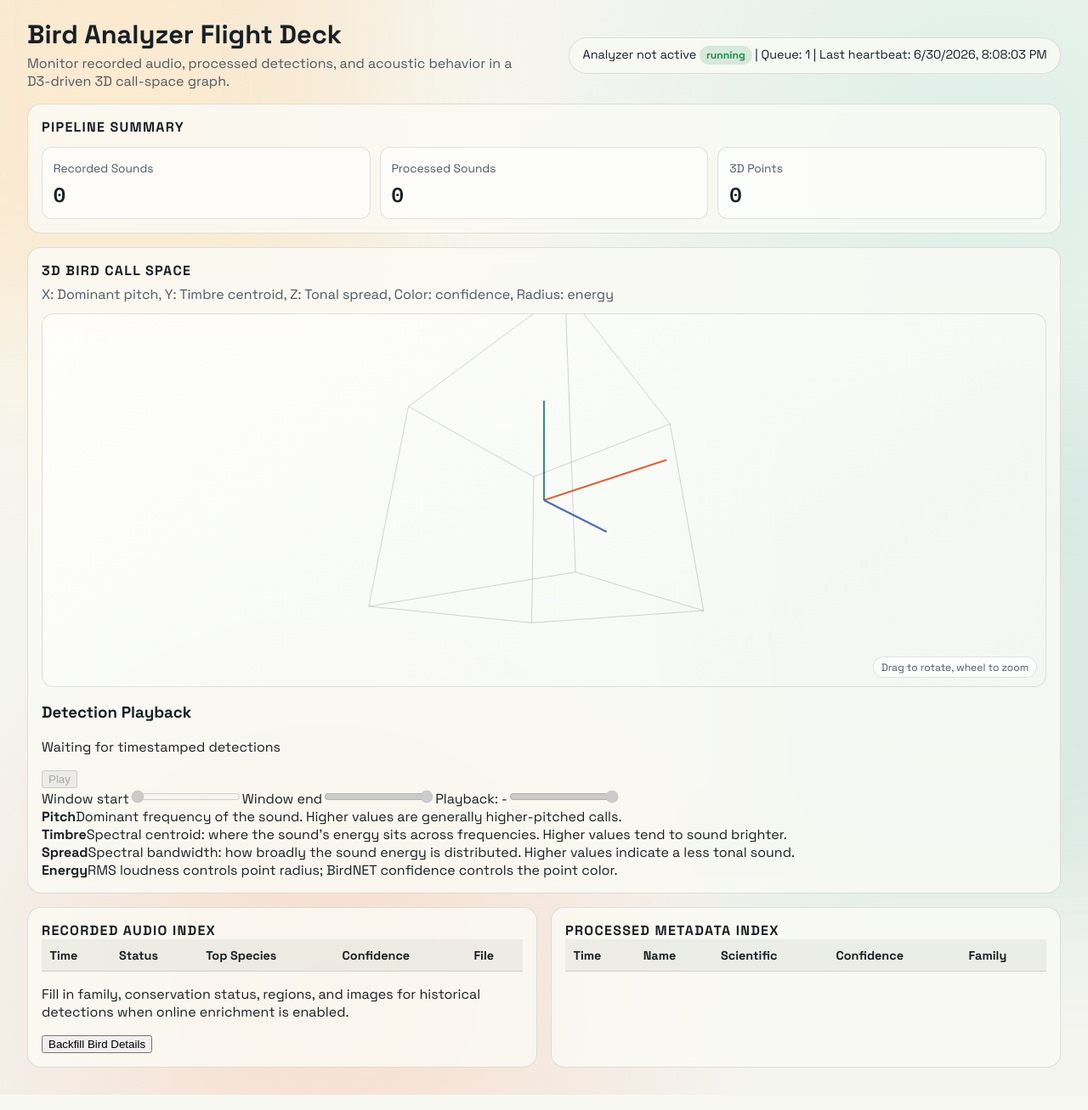
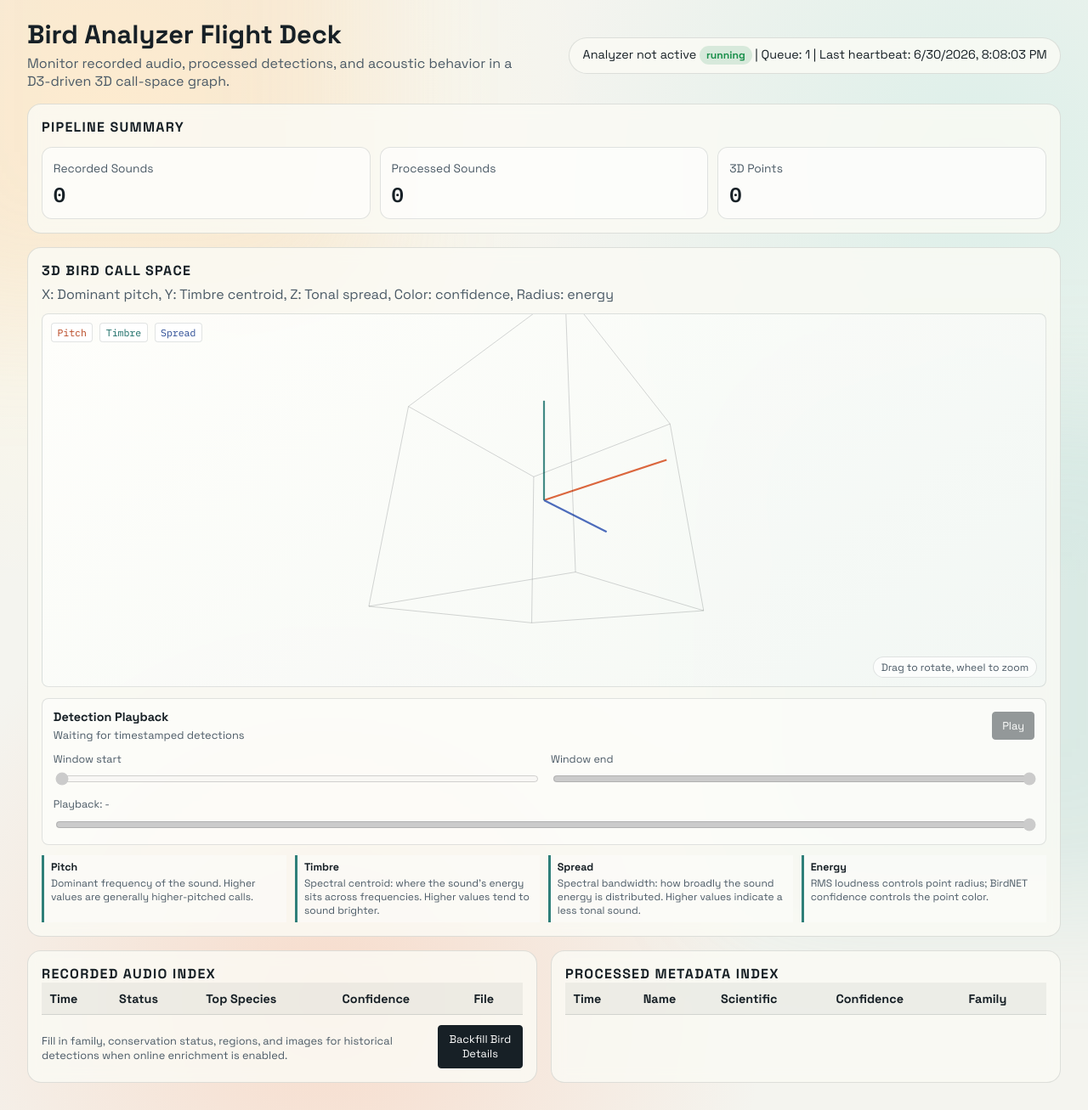
Before and after one commit to JMTK/bird-analyzer, a Flask app: page / in a window 1280 px wide. Shown: the whole page at 85% size. Run offline with Flask 3, Linux system fonts and the light colour scheme; data that the repository does not hold is empty.

Commit message:
Enhance D3CallSpaceGraph to support visibility range and update styles for axis legends and timeline controls

```diff
--- a/static/app.jsx
+++ b/static/app.jsx
@@ -83,7 +83,7 @@ function projectPoint(point, rotation, projection) {
   };
 }
 
-function D3CallSpaceGraph({ points, visibleUntil }) {
+function D3CallSpaceGraph({ points, visibleFrom, visibleUntil }) {
   const svgRef = useRef(null);
   const wrapperRef = useRef(null);
   const [rotation, setRotation] = useState({ yaw: 0.68, pitch: 0.42 });
@@ -91,8 +91,11 @@ function D3CallSpaceGraph({ points, visibleUntil }) {
   const [tooltip, setTooltip] = useState(null);
 
   const visiblePoints = useMemo(
-    () => points.filter((point) => !visibleUntil || Date.parse(point.timestamp) <= visibleUntil),
-    [points, visibleUntil]
+    () => points.filter((point) => {
+      const timestamp = Date.parse(point.timestamp);
+      return (!visibleFrom || timestamp >= visibleFrom) && (!visibleUntil || timestamp <= visibleUntil);
+    }),
+    [points, visibleFrom, visibleUntil]
   );
 
   const normalized = useMemo(() => {
@@ -399,6 +402,7 @@ function App() {
   }, [space.items]);
 
   const activeUntil = timeline.start + (timeline.end - timeline.start) * (rangeStart + (rangeEnd - rangeStart) * (cursor / 100)) / 100;
+  const activeFrom = timeline.start + (timeline.end - timeline.start) * rangeStart / 100;
 
   useEffect(() => {
     if (!playing || timeline.end <= timeline.start) {
@@ -467,7 +471,7 @@ function App() {
         <section className="panel graph-panel">
           <h2>3D Bird Call Space</h2>
           <p className="sub">X: Dominant pitch, Y: Timbre centroid, Z: Tonal spread, Color: confidence, Radius: energy</p>
-          <D3CallSpaceGraph points={space.items || []} visibleUntil={activeUntil} />
+          <D3CallSpaceGraph points={space.items || []} visibleFrom={activeFrom} visibleUntil={activeUntil} />
           <TimelineControls
             timeline={timeline}
             rangeStart={rangeStart}
--- a/static/styles.css
+++ b/static/styles.css
@@ -178,7 +178,7 @@ h2 {
 .d3-plot {
   position: relative;
   border: 1px solid var(--line);
-  border-radius: 14px;
+  border-radius: 8px;
   overflow: hidden;
   background: linear-gradient(145deg, rgba(255, 255, 255, 0.65), rgba(240, 246, 244, 0.65));
   cursor: grab;
@@ -194,10 +194,34 @@ h2 {
   display: block;
 }
 
-.axis-label {
+.axis-legend {
+  position: absolute;
+  top: 10px;
+  left: 10px;
+  display: flex;
+  gap: 0.5rem;
   font-family: "IBM Plex Mono", monospace;
-  font-size: 12px;
-  letter-spacing: 0.04em;
+  font-size: 0.72rem;
+  pointer-events: none;
+}
+
+.axis-legend span {
+  border: 1px solid var(--line);
+  border-radius: 4px;
+  background: rgba(255, 255, 255, 0.82);
+  padding: 0.2rem 0.4rem;
+}
+
+.axis-pitch {
+  color: #b6411b;
+}
+
+.axis-timbre {
+  color: #176a64;
+}
+
+.axis-spread {
+  color: #284993;
 }
 
 .graph-hint {
@@ -210,6 +234,111 @@ h2 {
   border: 1px solid var(--line);
   border-radius: 999px;
   padding: 0.2rem 0.55rem;
+}
+
+.timeline-controls {
+  display: grid;
+  grid-template-columns: minmax(0, 1fr) minmax(0, 1fr);
+  gap: 0.75rem 1rem;
+  margin-top: 0.8rem;
+  padding: 0.8rem;
+  border: 1px solid var(--line);
+  border-radius: 8px;
+  background: rgba(255, 255, 255, 0.48);
+}
+
+.timeline-head {
+  grid-column: span 2;
+  display: flex;
+  justify-content: space-between;
+  align-items: center;
+  gap: 1rem;
+}
+
+.timeline-head h3 {
+  margin: 0;
+  font-size: 0.9rem;
+}
+
+.timeline-head p,
+.backfill-row p {
+  margin: 0.2rem 0 0;
+  color: var(--ink-muted);
+  font-size: 0.8rem;
+}
+
+.range-control {
+  display: grid;
+  gap: 0.35rem;
+  color: var(--ink-muted);
+  font-size: 0.78rem;
+}
+
+.range-control input {
+  width: 100%;
+  accent-color: var(--accent-2);
+}
+
+.playback-scrubber {
+  grid-column: span 2;
+}
+
+.command-button {
+  border: 1px solid var(--ink);
+  border-radius: 4px;
+  padding: 0.45rem 0.7rem;
+  color: #fff;
+  background: var(--ink);
+  font: inherit;
+  font-size: 0.8rem;
+  cursor: pointer;
+}
+
+.command-button:hover:not(:disabled) {
+  background: var(--accent-2);
+  border-color: var(--accent-2);
+}
+
+.command-button:disabled {
+  cursor: not-allowed;
+  opacity: 0.45;
+}
+
+.metric-guide {
+  display: grid;
+  grid-template-columns: repeat(4, minmax(0, 1fr));
+  gap: 0.6rem;
+  margin-top: 0.8rem;
+}
+
+.metric-guide div {
+  border-left: 3px solid var(--accent-2);
+  padding: 0.35rem 0.5rem;
+  background: rgba(255, 255, 255, 0.42);
+}
+
+.metric-guide strong,
+.metric-guide span {
+  display: block;
+}
+
+.metric-guide strong {
+  font-size: 0.78rem;
+}
+
+.metric-guide span {
+  margin-top: 0.18rem;
+  color: var(--ink-muted);
+  font-size: 0.75rem;
+  line-height: 1.35;
+}
+
+.backfill-row {
+  display: flex;
+  align-items: center;
+  justify-content: space-between;
+  gap: 0.8rem;
+  padding-top: 0.75rem;
 }
 
 .tooltip {
@@ -286,8 +415,36 @@ td {
     grid-template-columns: 1fr;
   }
 
+  .metric-guide {
+    grid-template-columns: repeat(2, minmax(0, 1fr));
+  }
+
   .hero {
     flex-direction: column;
     align-items: flex-start;
   }
 }
+
+@media (max-width: 640px) {
+  .grid,
+  .hero {
+    padding-left: 1rem;
+    padding-right: 1rem;
+  }
+
+  .timeline-controls,
+  .metric-guide {
+    grid-template-columns: 1fr;
+  }
+
+  .timeline-head,
+  .backfill-row {
+    align-items: flex-start;
+    flex-direction: column;
+  }
+
+  .timeline-head,
+  .playback-scrubber {
+    grid-column: span 1;
+  }
+}
```
